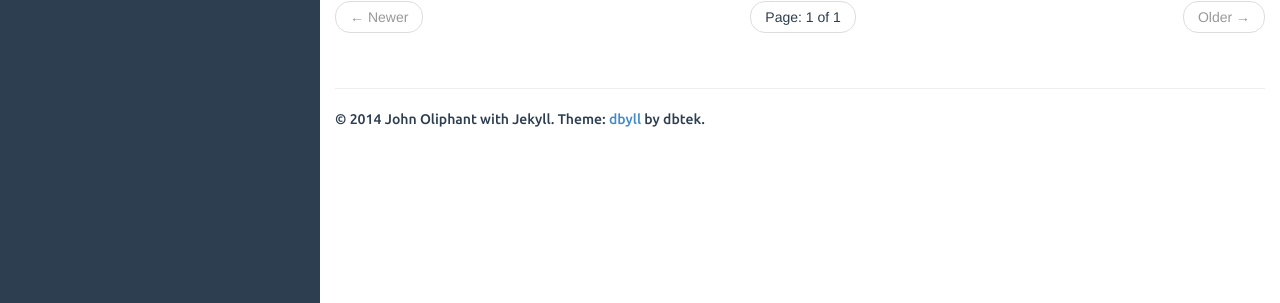
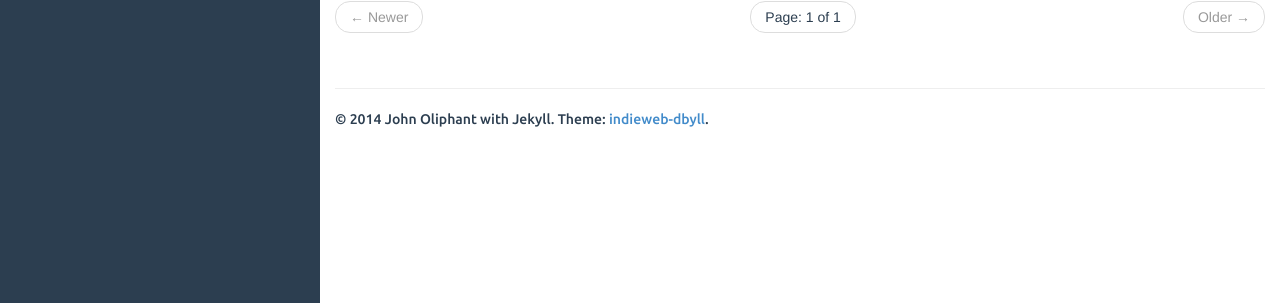
Before and after one commit to tnotm/tnotm.github.io, a Jekyll site: the page built from index.html, in a window 1280 px wide. Shown: the part 426-729 px from the top of the page. Built offline with Jekyll 4.4.1, drawn with Linux system fonts in a browser that asks for light colours; the list of posts is cut into pages by our own code.

Commit message:
updated footer

```diff
--- a/_includes/default.html
+++ b/_includes/default.html
@@ -98,7 +98,7 @@
 		<footer>
 			<hr/>
 			<p>
-				&copy; {{ site.time | date: '%Y' }} {{ site.author.name }} with Jekyll. Theme: <a href="https://github.com/dbtek/dbyll">dbyll</a> by dbtek.
+				&copy; {{ site.time | date: '%Y' }} {{ site.author.name }} with Jekyll. Theme: <a href="https://github.com/tnotm/indieweb-dbyll">indieweb-dbyll</a>.
 			</p>
 		</footer>
 	</div>
```
